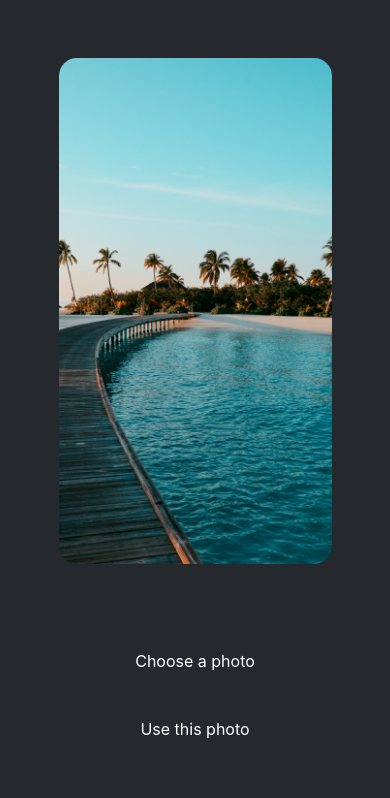
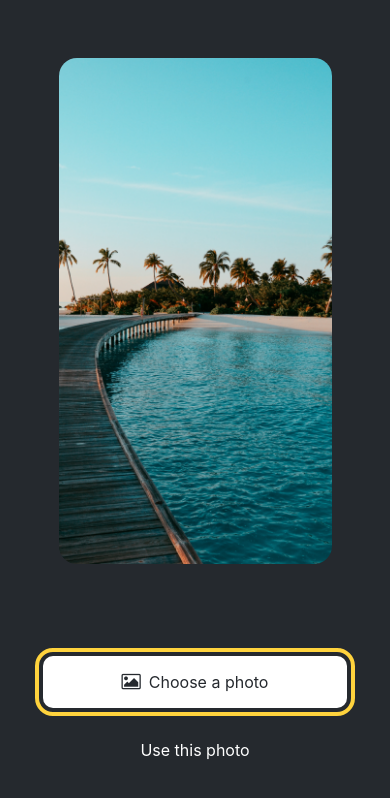
Before and after one commit to GgvGomes/learn_react_native, a React Native app: screen / in a window 390 px wide. Shown: the top 798 px of the page. Built offline with nearby package versions, Linux system fonts and the light colour scheme.

Commit message:
Buttons primary

```diff
--- a/App.js
+++ b/App.js
@@ -15,7 +15,7 @@
       </View>
 
       <View style={styles.footerContainer}>
-        <Button label={"Choose a photo"} />
+        <Button label={"Choose a photo"} theme="primary" />
         <Button label={"Use this photo"} />
       </View>
 
--- a/components/buttons/button.js
+++ b/components/buttons/button.js
@@ -1,10 +1,32 @@
 import { Pressable, StyleSheet, Text, View } from "react-native";
+import FontAwesome from "@expo/vector-icons/FontAwesome";
 
-export function Button({label}){
-    return(
-        <View style={styles.buttonContainer}>
+export function Button({ label, theme }) {
+    if (theme === "primary") {
+        return (
+            <View
+                style={[styles.buttonContainer, { borderWidth: 4, borderColor: "#ffd33d", borderRadius: 18 }]}
+            >
+                <Pressable
+                    style={[styles.button, { backgroundColor: "#fff" }]}
+                    onPress={() => alert('You pressed a button.')}
+                >
+                    <FontAwesome
+                        name="picture-o"
+                        size={18}
+                        color="#25292e"
+                        style={styles.buttonIcon}
+                    />
+                    <Text style={[styles.buttonLabel, { color: "#25292e" }]}>{label}</Text>
+                </Pressable>
+            </View>
+        );
+    }
+
+    return (
+        <View style={styles.buttonContainer} >
             <Pressable style={styles.button} onPress={() => alert('You pressed a button.')}>
-                <Text style={styles.butttonLabel}>{label}</Text>
+                <Text style={styles.buttonLabel}>{label}</Text>
             </Pressable>
         </View>
     )
@@ -17,14 +39,15 @@
         marginHorizontal: 20,
         alingItems: 'center',
         justifyContent: 'center',
-        padding: 3,
+        padding: 4,
     },
 
     button: {
         borderRadius: 10,
         width: '100%',
         height: '100%',
-        alingItems: 'center',
+
+        alignItems: 'center',
         justifyContent: 'center',
         flexDirection: 'row',
     },
@@ -33,7 +56,7 @@
         paddingRight: 8,
     },
 
-    butttonLabel: {
+    buttonLabel: {
         color: '#fff',
         fontSize: 16,
     },
--- a/package.json
+++ b/package.json
@@ -15,7 +15,8 @@
     "react-native": "0.71.4",
     "react-native-web": "~0.18.10",
     "react-dom": "18.2.0",
-    "@expo/webpack-config": "^18.0.1"
+    "@expo/webpack-config": "^18.0.1",
+    "@expo/vector-icons": "^13.0.0"
   },
   "devDependencies": {
     "@babel/core": "^7.20.0"
```
Also changed, not shown: 1 other file (tests, documents, lock files or other folders).
